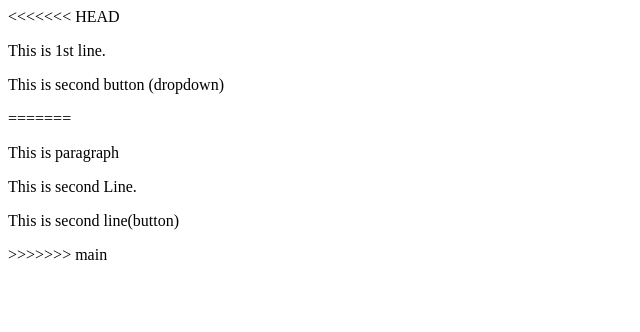
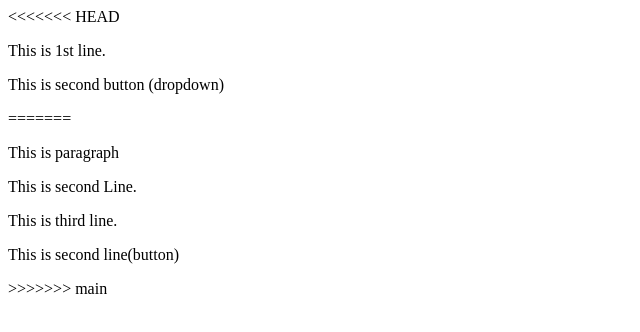
Before and after one commit to sayan289/test2, a plain HTML site: page index.html in a window 1280 px wide. Shown: the whole page, without its empty margins (0-640 px from the left). Drawn offline with Linux system fonts and the light colour scheme.

Commit message:
Update index.html

```diff
--- a/index.html
+++ b/index.html
@@ -4,5 +4,6 @@
 =======
 <p> This is paragraph </p>
   <p>This is second Line.<p>
+    <p> This is third line.<p>
 <p>This is second line(button)</p>
 >>>>>>> main
```
